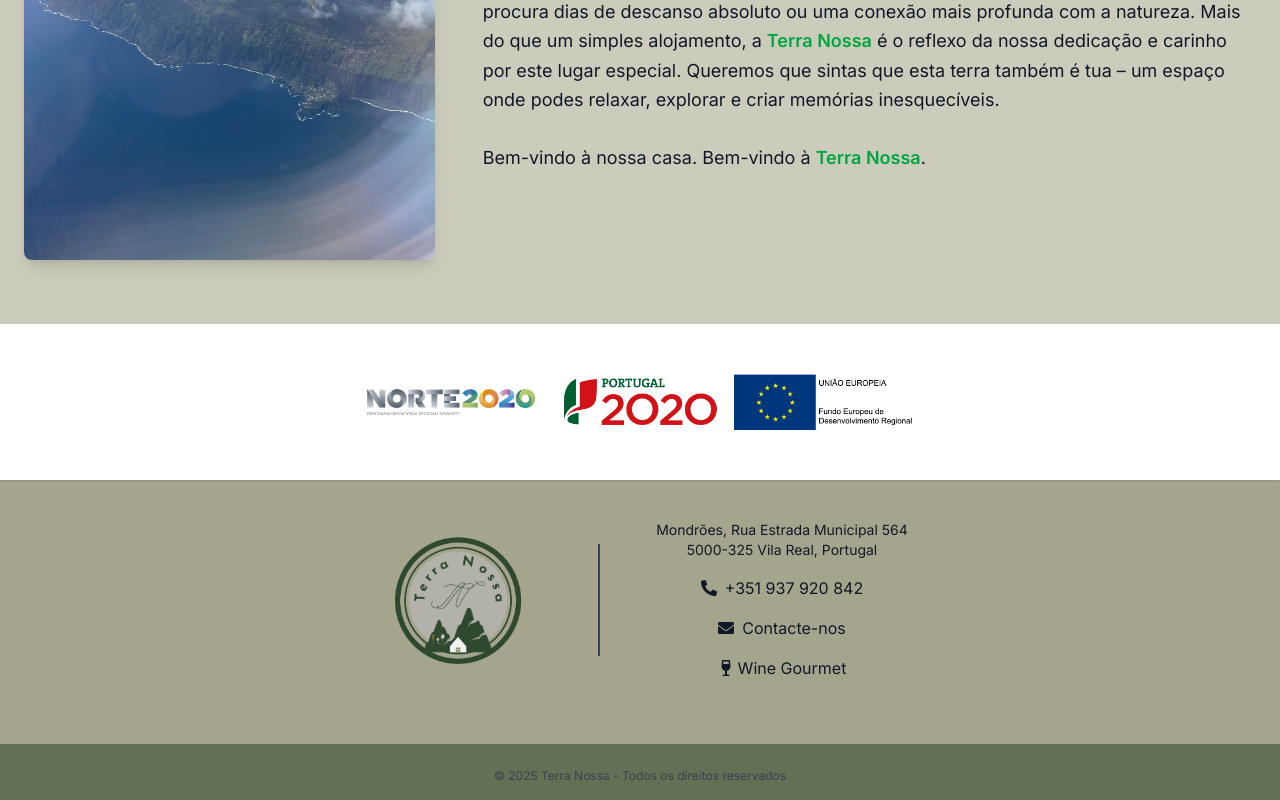
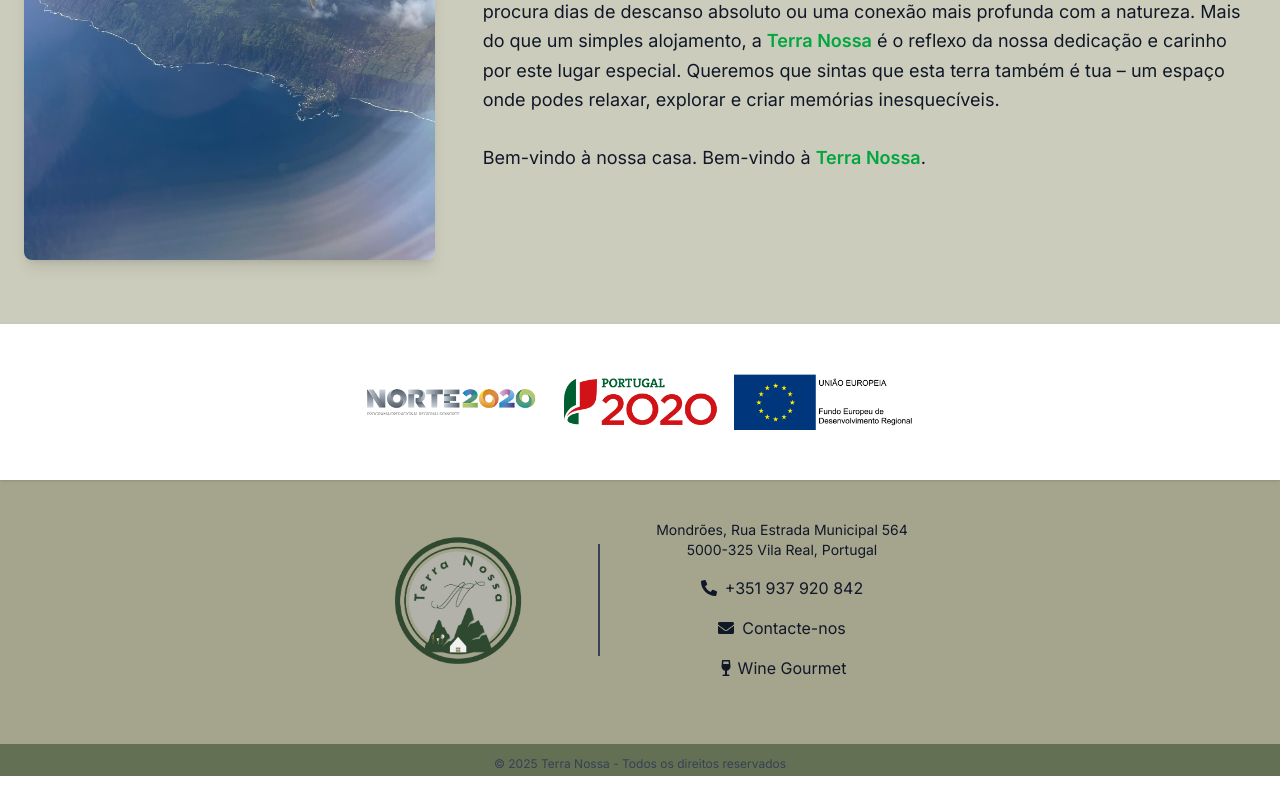
Before and after one commit to joelfer13/terranossa.pt, a Next.js app: page / in a window 1280 px wide. Shown: the part 1152-1952 px from the top of the page. After the commit the page ends 1928 px from the top, so only its background shows below. Built offline with nearby package versions, Linux system fonts and the light colour scheme; a web font is replaced by a local one.

Commit message:
Alterado o py do Footer

```diff
--- a/src/app/components/Footer.tsx
+++ b/src/app/components/Footer.tsx
@@ -45,7 +45,7 @@ export default function Footer() {
       </div>
 
       {/* 🔥 Barra inferior separada */}
-      <div className="bg-[#647054] text-center text-sm py-4">
+      <div className="bg-[#647054] text-center text-sm py-1">
         <p className="mt-2 text-xs text-gray-700">© 2025 Terra Nossa - Todos os direitos reservados</p>
       </div>
     </footer>
```
